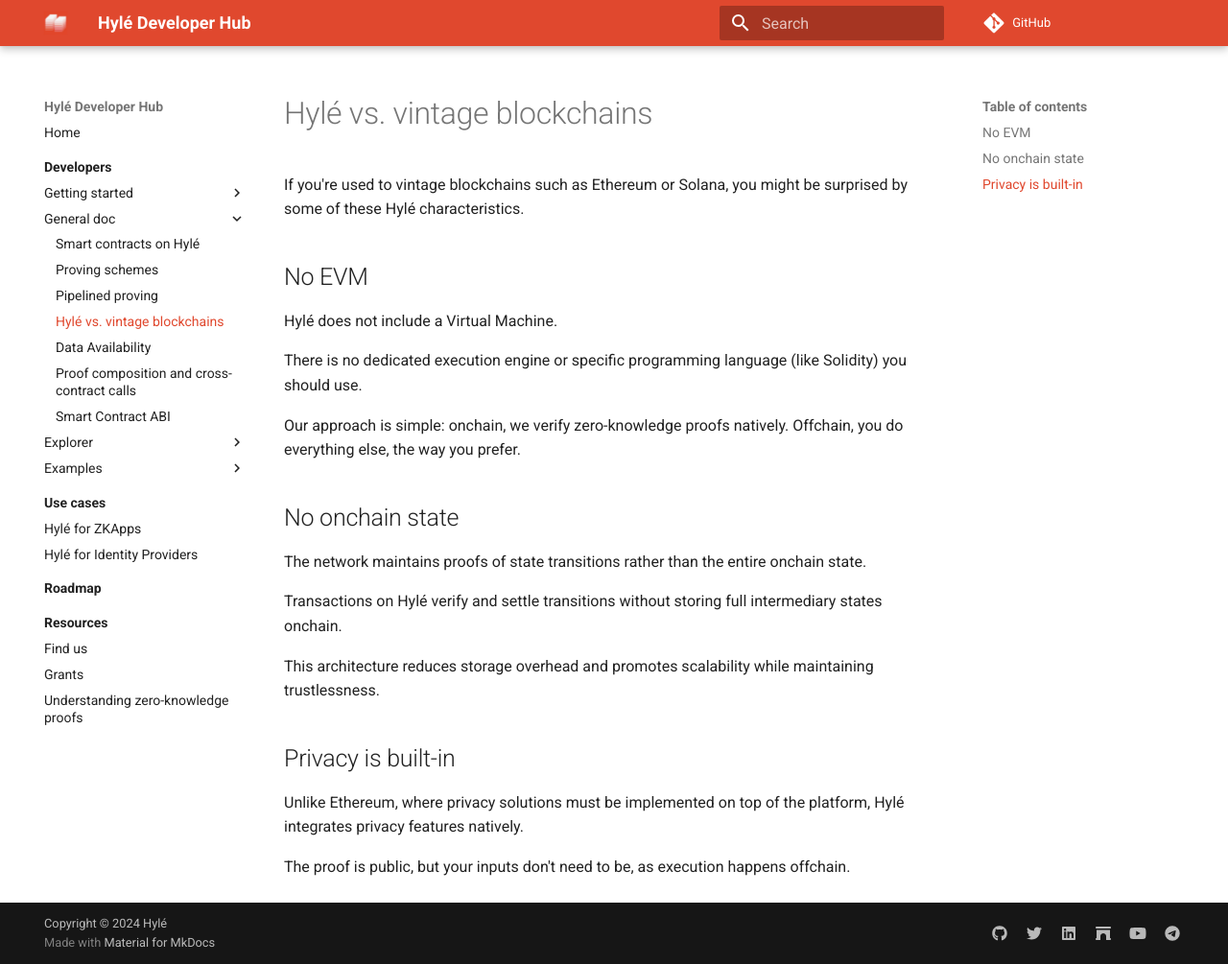
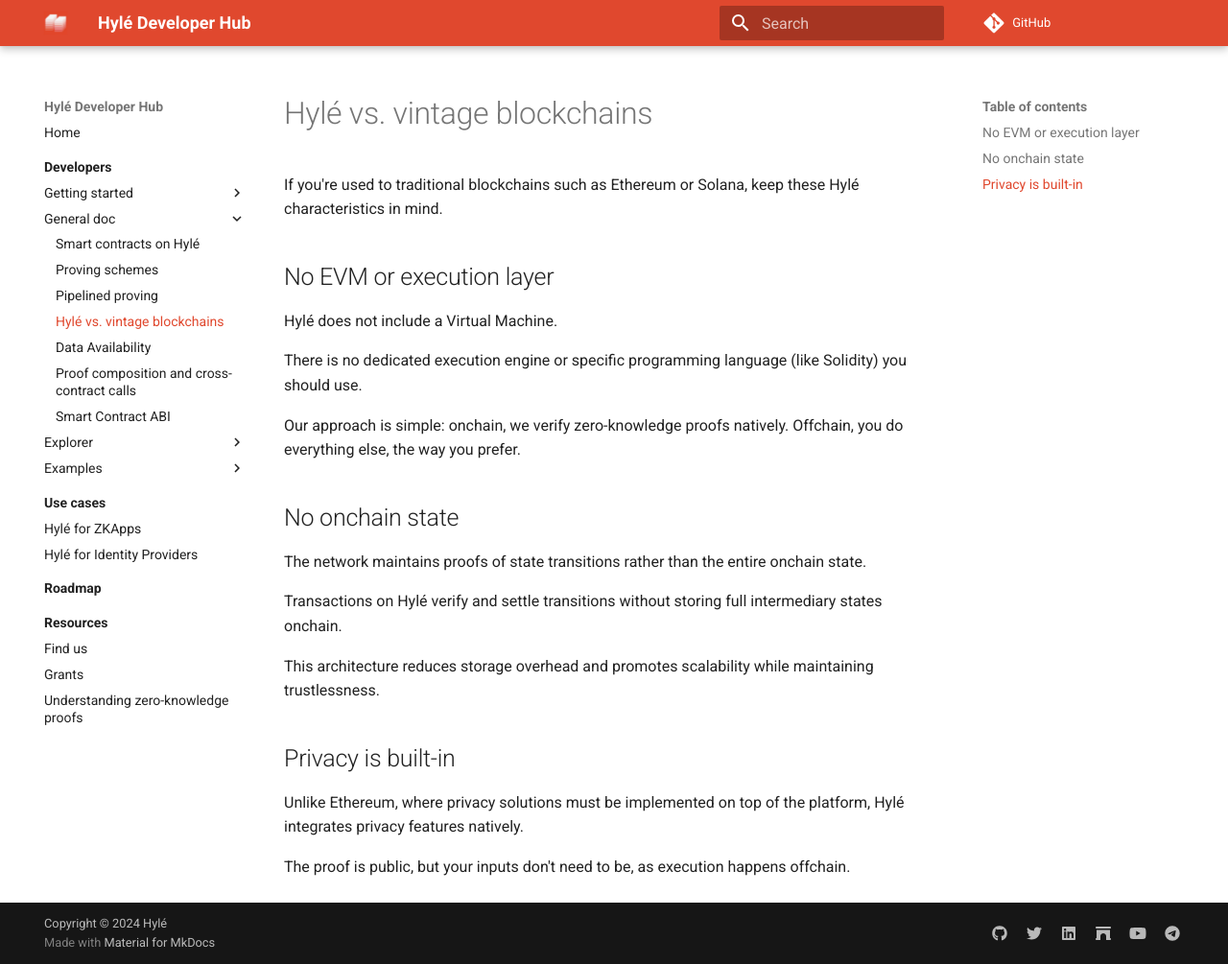
Before and after one commit to Hyle-org/devhub-hyle, an MkDocs documentation site: the page built from docs/developers/general-doc/hyle-vs-vintage-blockchains.md, in a window 1280 px wide and 1005 px high. Shown: the whole window at 96% size. Built offline with MkDocs 1.6.1 and Material for MkDocs 9.7.7, drawn with Linux system fonts in a browser that asks for light colours; comment, search, counter and statistics services are not loaded.

Commit message:
live doc reading on vintage blockchains

```diff
--- a/docs/developers/general-doc/hyle-vs-vintage-blockchains.md
+++ b/docs/developers/general-doc/hyle-vs-vintage-blockchains.md
@@ -1,8 +1,8 @@
 # Hylé vs. vintage blockchains
 
-If you're used to vintage blockchains such as Ethereum or Solana, you might be surprised by some of these Hylé characteristics.
+If you're used to traditional blockchains such as Ethereum or Solana, keep these Hylé characteristics in mind.
 
-## No EVM
+## No EVM or execution layer
 
 Hylé does not include a Virtual Machine.
 
```
